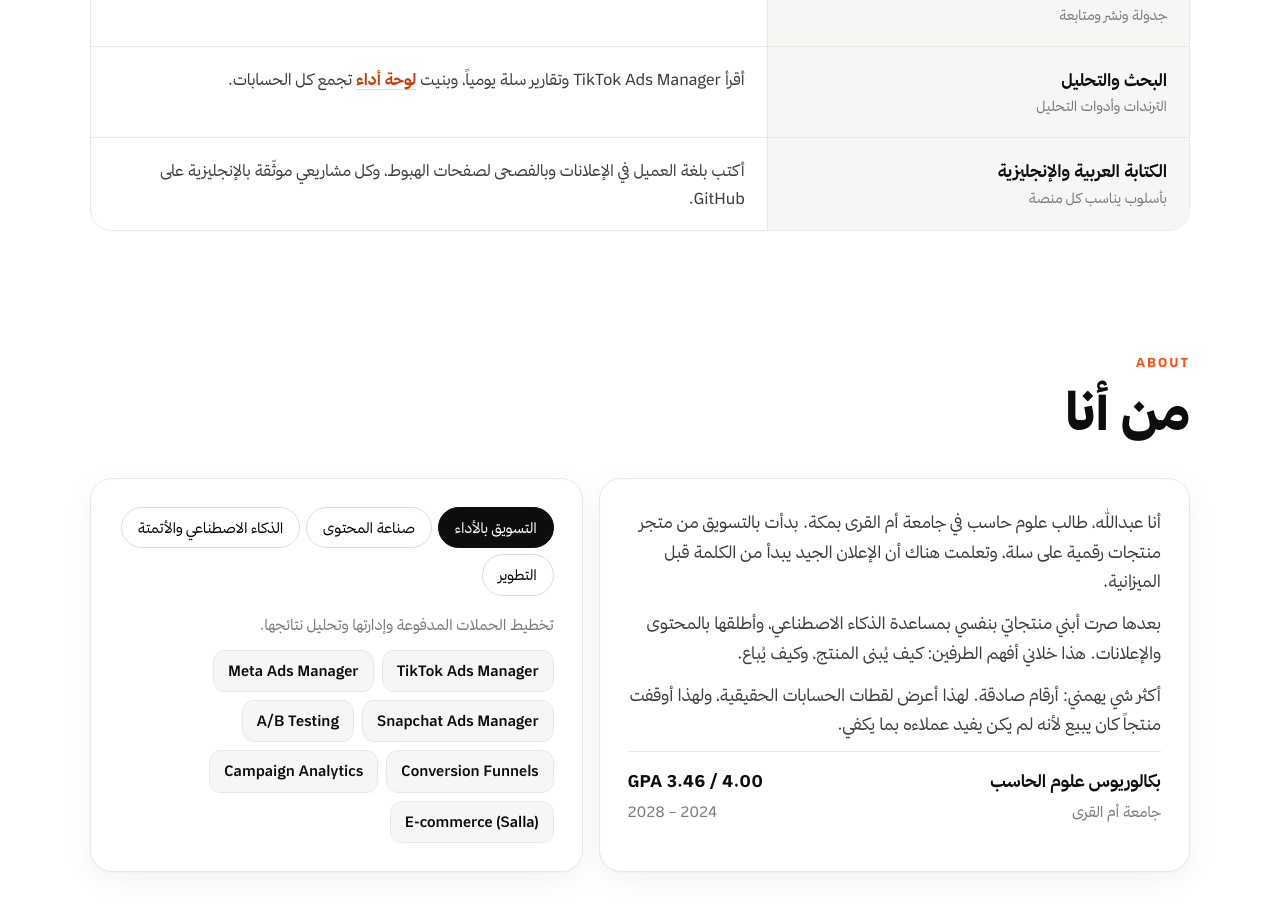
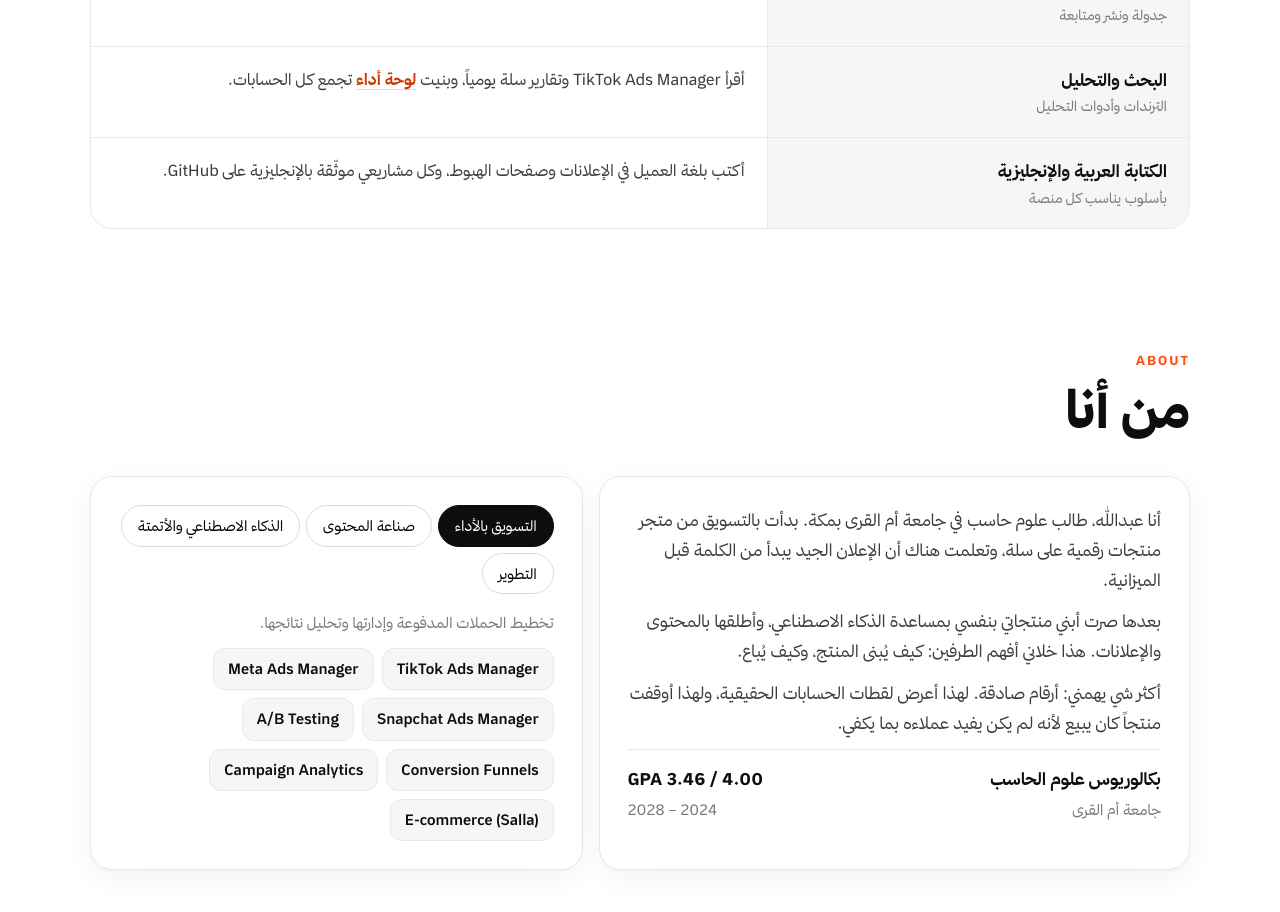
Before and after one commit to Abdullah-Albariqi/marketing-portfolio, a plain HTML site: page index.html in a window 1280 px wide. Shown: the part 9494-10406 px from the top of the page. Drawn offline with Linux system fonts and the light colour scheme.

Commit message:
Remove formal Arabic mention

```diff
--- a/index.html
+++ b/index.html
@@ -566,7 +566,7 @@ footer{text-align:center;color:var(--muted);font-size:14px;padding-bottom:100px}
     <div class="fit-row"><div class="need">إنتاج المحتوى القصير<small>Reels و TikTok</small></div><div class="proof">أكتب وأنتج محتوى تيك توك وسناب لمنتجاتي، وأحرّر على CapCut. يومان من المحتوى جابت 240 تسجيلاً.</div></div>
     <div class="fit-row"><div class="need">إدارة المنصات<small>جدولة ونشر ومتابعة</small></div><div class="proof">بنيت أداة تكتب الكابشن وتنشر على تيك توك وإنستقرام وثريدز تلقائياً لعدة براندات.</div></div>
     <div class="fit-row"><div class="need">البحث والتحليل<small>الترندات وأدوات التحليل</small></div><div class="proof">أقرأ TikTok Ads Manager وتقارير سلة يومياً، وبنيت <a href="#performance">لوحة أداء</a> تجمع كل الحسابات.</div></div>
-    <div class="fit-row"><div class="need">الكتابة العربية والإنجليزية<small>بأسلوب يناسب كل منصة</small></div><div class="proof">أكتب بلغة العميل في الإعلانات وبالفصحى لصفحات الهبوط، وكل مشاريعي موثّقة بالإنجليزية على GitHub.</div></div>
+    <div class="fit-row"><div class="need">الكتابة العربية والإنجليزية<small>بأسلوب يناسب كل منصة</small></div><div class="proof">أكتب بلغة العميل في الإعلانات وصفحات الهبوط، وكل مشاريعي موثّقة بالإنجليزية على GitHub.</div></div>
   </div>
 
 </section>
```
